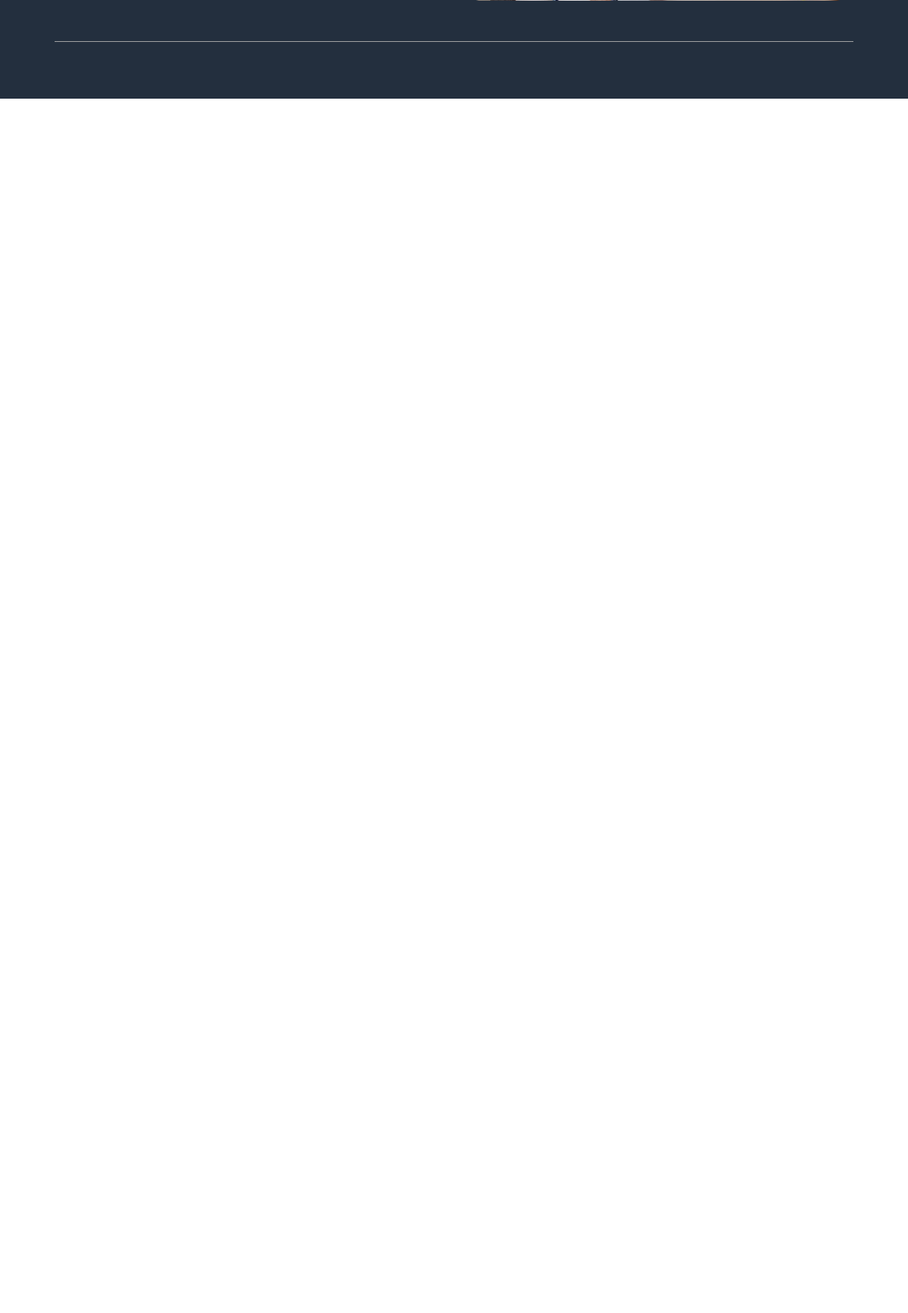
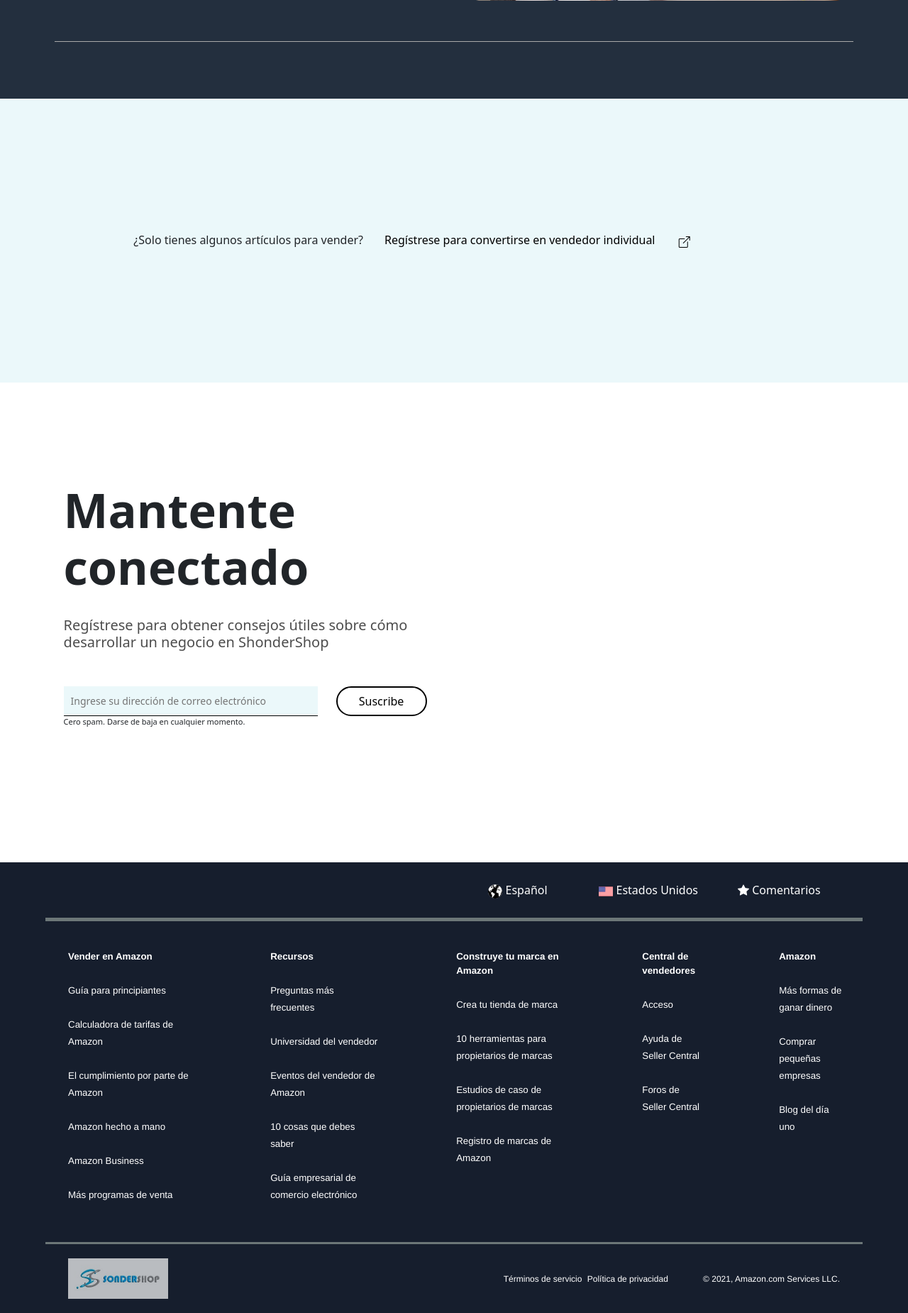
Before and after one commit to pitersoft/pry_son_sho, a PHP site: page / in a window 1280 px wide. Shown: the part 1844-3694 px from the top of the page at 71% size. Before the commit the page ends 1983 px from the top, so only its background shows below. Run offline with PHP 8.4, Linux system fonts and the light colour scheme; some libraries are stand-ins or nearby versions.

Commit message:
sexto avance 26/02/2021

```diff
--- a/estilo.css
+++ b/estilo.css
@@ -231,3 +242,302 @@
 .ifsl{
 	width: 100%;
 }
+.register{
+	width: 100%;
+    background-color: #EBF8FA;
+	display: flex;
+	flex-direction: row;
+	height: 400px;
+	padding: 190px 0px;
+}
+.rgl1{
+	width: 40%;
+	display: flex;
+	flex-direction: row;
+}
+.rgl2{
+	width: 36%;
+	display: flex;
+	flex-direction: row;
+}
+.h61{
+	width: 100%;
+	text-align: right;
+}
+.lire{
+	width: 100%;
+	display: flex;
+	flex-direction: row;
+	text-decoration: none;
+	transition-property: color, padding;
+	transition-duration:  0.5s;
+	color: #000;
+}
+.lire:hover{
+	color: #0098D8;
+	padding: 0px 0px 0px 10px;
+}
+.h62{
+	width: 99%;
+	margin-left: 30px;
+	margin-right: 0px;
+}
+.h62:hover{
+	color: #000;
+}
+.suscribir{
+	width: 100%;
+	padding: 100px 0px 150px 0px;
+}
+.container-s{
+	width: 40%;
+	margin-left: 7%;
+}
+.container-s form{
+	width: 100%;
+	display: flex;
+	flex-direction: row;
+	justify-content: space-around;
+	flex-wrap: wrap;
+}
+.s-h1{
+	width: 100%;
+	font-size: 50pt;
+	margin-bottom: 30px;
+}
+.s-h5{
+	width: 100%;
+	color: rgba(0, 0, 0, 0.7);
+	margin-bottom: 50px;
+}
+.s-email{
+	width: 70%;
+    background-color: #EBF8FA;
+    border-left-right-top: 0px solid transparent;
+    border-bottom: 1px solid #000;
+    padding: 10px;
+	font-size: 14px;
+}
+.s-suscribir{
+	width: 25%;
+	border-radius: 30px;
+	background-color: #fff;
+	border: 2px solid #000;
+	color: #000;
+	margin-left: 5%;
+}
+.s-span{
+	width: 100%;
+	font-size: 11px;
+}
+footer{
+	width: 100%;
+	background-color: #161E2D;
+}
+.f1{
+	width: 90%;
+	margin: 0px 5%;
+	padding-left: 45%;
+	border-bottom: 2px solid #6C7778;
+}
+.btn-foo{
+	width: 180px;
+	color: #fff;
+	margin: 20px 0px;
+}
+.btn-foo:hover{
+	background-color: #232F3E;
+	border-radius: 20px;
+	color: #fff;
+}
+.mundo{
+	width: 13%;
+	border-radius: 100%;
+}
+.eu{
+	width: 13%;
+}
+
+#f2{
+	width: 90%;
+	display: flex;
+	flex-direction: row;
+	justify-content: space-between;
+	border-top: 3px solid #6C7778;
+	border-bottom: 3px solid #6C7778;
+	margin: 0px 5%;
+	padding: 40px 0px;
+}
+.c1{
+	width: 18%;
+	list-style: none;
+}
+.c2{
+	width: 16%;
+	list-style: none;
+}
+.c3{
+	width: 16%;
+	list-style: none;
+}
+.c4{
+	width: 10%;
+	list-style: none;
+}
+.c5{
+	width: 11%;
+	margin-right: 2%;
+	list-style: none;
+}
+.titulo{
+	width: 100%;
+	font-family: AEmb , Helvetica, Arial, sans-serif;
+	font-size: 10pt;
+	color: #fff;
+}
+.url{
+	width: 100%;
+	font-family: AEmb , Helvetica, Arial, sans-serif;
+	font-size: 10pt;
+	color: #fff;
+	text-decoration: none;
+}
+.url:hover{
+	border-bottom: 2px solid #0099D9;
+	color: #fff;
+}
+.f3{
+	width: 85%;
+	margin: 0px 7.5%;
+	padding: 20px 0px;
+	display: flex;
+	flex-direction: row;
+}
+.f3 img{
+	width: 13%;
+	opacity: 0.7;
+}
+#footer-content{
+	width: 45%;
+	display: flex;
+	flex-direction: row;
+	justify-content: space-around;
+	margin-left: 43%;
+}
+#footer-content a{
+	font-family: AEmb , Helvetica, Arial, sans-serif;
+	font-size: 9pt;
+	width: 25%;
+	text-align: center;
+	color: #fff;
+	text-decoration: none;
+	padding-top: 20px;
+}
+#footer-content a:hover{
+	border-bottom: 2px solid #0099D9;
+}
+#footer-content p{
+	font-family: AEmb , Helvetica, Arial, sans-serif;
+	font-size: 9pt;
+	width: 50%;
+	text-align: right;
+	color: #fff;
+	padding-top: 20px;
+}
+form{
+	width: 100%;
+	background-color: #fff;
+	padding: 40px 0px;
+	display: flex;
+	flex-direction: row;
+	justify-content: space-around;
+	flex-wrap: wrap;
+}
+form span{
+	width: 90%;
+    margin-left: 10%;
+    font-size: 16pt;
+}
+.estrellas{
+	width: 90%;
+    margin-left: 10%;
+	display: flex;
+	flex-direction: row;
+	margin-bottom: 50px;
+	margin-top: 15px;
+}
+.estrellas input{
+	width: 10%;
+	display: none;
+}
+.estrellas label{
+	width: 50px;
+	height: 50px;
+	margin: 0px 0px 0px 10px;
+	background-color: rgba(0, 0, 0, 0.1);
+	border-radius: 100%;
+}
+.estrellas label .est{
+	width: 100%;
+	height: 100%;
+	clip-path: polygon(50% 0%, 61% 35%, 98% 35%, 68% 57%, 79% 91%, 50% 70%, 21% 91%, 32% 57%, 2% 35%, 39% 35%);
+	background-color: #fff;
+}
+.estrellas label .est:hover{
+	background-color: #daa520;
+}
+.rea select{
+	width: 45%;
+	border: 1px solid #000;
+	border-radius: 5px;
+    margin-left: 10%;
+    padding: 20px 10px;
+    margin-right: 44%;
+    margin-top: 15px;
+    margin-bottom: 15px;
+}
+.rea select option{
+	width: 80%;
+    margin-left: 5%;
+    padding: 20px 10px;
+}
+.rea textarea{
+	width: 80%;
+    margin-left: 10%;
+    margin-top: 15px;
+    border-radius: 5px;
+    border: 1px solid #000;
+    padding: 25px 15px 15px 15px;
+    height: 150px;
+    margin-right: 7%;
+}
+#privace{
+	width: 50%;
+	margin-top: 90px;
+}
+#privace p{
+	width: 100%;
+	border-radius: 5px;
+	clip-path: polygon(0% 0%, 100% 0%, 100% 92%, 56% 92%, 49% 100%, 41% 92%, 0 92%);
+	padding: 15px 15px 30px 15px;
+	background-color: #232F3E;
+	color: #fff;
+	font-family: AEmb , Helvetica, Arial, sans-serif;
+	display: none;
+}
+#privace a{
+	width: 100%;
+    margin-left: 10%;
+    color: #636D6e;
+}
+#enviar{
+	width: 100px;
+    margin-left: 10%;
+    background-color: #636D6e;
+    color: #fff;
+    font-family: AEmb , Helvetica, Arial, sans-serif;
+	font-size: 18px;
+	border-radius: 50px;
+	padding: 10px 0px;
+	margin-top: 80px;
+}
--- a/index.html
+++ b/index.html
@@ -9,19 +9,19 @@
     <link href="https://cdn.jsdelivr.net/npm/bootstrap@5.0.0-beta2/dist/css/bootstrap.min.css" rel="stylesheet" integrity="sha384-BmbxuPwQa2lc/FVzBcNJ7UAyJxM6wuqIj61tLrc4wSX0szH/Ev+nYRRuWlolflfl" crossorigin="anonymous">
     <link rel="stylesheet" href="https://cdn.jsdelivr.net/npm/bootstrap-icons@1.4.0/font/bootstrap-icons.css">
 
-    <title>Vender en Amazon | Desarrolle su negocio de comercio electrónico</title>
+    <title>Vender en ShonderShop | Desarrolle su negocio de comercio electrónico</title>
 	<link rel="stylesheet" type="text/css" href="estilo.css">
 	<link rel="shortcut icon" href="img/ico.ico" />
   </head>
   <body>
   	<header>
-  		<img src="img/logo.png">
+  		<img src="img/logo.jpeg">
 	    <ul class="nav nav-pills">
 		  <li class="nav-item dropdown">
 		    <a class="nav-link link-dark dropdown-toggle" data-bs-toggle="dropdown" href="#" role="button" aria-expanded="false">Comienzo</a>
 		    <ul class="dropdown-menu">
-		      <li><a class="dropdown-item" href="#">Cómo vender en Amazon</a></li>
-		      <li><a class="dropdown-item" href="#">Qué vender en Amazon</a></li>
+		      <li><a class="dropdown-item" href="#">Cómo vender en ShonderShop</a></li>
+		      <li><a class="dropdown-item" href="#">Qué vender en ShonderShop</a></li>
 		      <li><a class="dropdown-item" href="#">Costos de venta</a></li>
 		      <li><a class="dropdown-item" href="#">Programas de venta</a></li>
 		      <li><a class="dropdown-item" href="#">Envío y cumplimiento</a></li>
@@ -32,9 +32,9 @@
 		    <ul class="dropdown-menu">
 		      <li><a class="dropdown-item" href="#">Construye una tienda online</a></li>
 		      <li><a class="dropdown-item" href="#">Lanza tu propia marca</a></li>
-		      <li><a class="dropdown-item" href="#">Cumplimiento de Amazon (FBA)</a></li>
+		      <li><a class="dropdown-item" href="#">Cumplimiento de ShonderShop (FBA)</a></li>
 		      <li><a class="dropdown-item" href="#">Comercio electrónico internacional</a></li>
-		      <li><a class="dropdown-item" href="#">Anúnciese en Amazon</a></li>
+		      <li><a class="dropdown-item" href="#">Anúnciese en ShonderShop</a></li>
 		    </ul>
 		  </li>
 		  <li class="nav-item dropdown">
@@ -57,7 +57,7 @@
 		    </ul>
 		  </li>
 		</ul>
-		<button type="button" class="btn btn-warning">Inscribirse</button>
+		<button type="button" class="btn btn-ins">Inscribirse</button>
 
 
 		<p>
@@ -66,8 +66,8 @@
 		  </a>
 		</p>
 	</header>
-	<div class="collapse" id="collapseExample">
-		<div class="card card-body">
+	<div class="collapse buscar" id="collapseExample">
+		<div class="card">
 			<button type="button" class="btn-close btn-close-white " aria-label="Close" data-bs-toggle="collapse" href="#collapseExample" role="button" aria-expanded="false" aria-controls="collapseExample"></button>
 			<div class="container-fluid">
 			      <input class="form-control me-2" type="search" placeholder="Buscar" aria-label="Search">
@@ -76,15 +76,15 @@
 			 </div>
 			<div class="contsearch">
 				<span><strong>Enlaces rápidos:</strong></span>
-				<a class="vdr" href=""><strong>Vender en Amazon</strong></a>
-				<a class="cpa" href=""><strong>El cumplimiento por parte de Amazon</strong></a>
+				<a class="vdr" href=""><strong>Vender en ShonderShop</strong></a>
+				<a class="cpa" href=""><strong>El cumplimiento por parte de ShonderShop</strong></a>
 			</div>
 		</div>
 	</div>
 	<div id="inicio">
 		<div class="row g-0">
 		  <div class="col-sm-6 col-md-7 n11">
-			  	<h1><strong>Conviértete en vendedor de Amazon</strong></h1>
+			  	<h1><strong>Conviértete en vendedor de ShonderShop</strong></h1>
 				<a href=""><strong>Inscribirse</strong></a>
 				<span>$ 39.99 al mes + tarifas de venta</span>
 		  </div>
@@ -100,7 +100,7 @@
 				  <img src="https://m.media-amazon.com/images/G/01/sp-marketing-toolkit/guides/design/iconography/Desktop_Computer._CB424651243_.svg" class="card-img-top" alt="...">
 				  <div class="card-body">
 				    <h5 class="card-title h2">Llega a millones</h5>
-				    <p class="card-text">Nuevas nuevas empresas y empresas Fortune 500. B2B y B2C. Propietarios de marcas y revendedores. Todos venden en Amazon por una razón: 300 millones de clientes compran en nuestras tiendas en todo el mundo.</p>
+				    <p class="card-text">Nuevas nuevas empresas y empresas Fortune 500. B2B y B2C. Propietarios de marcas y revendedores. Todos venden en ShonderShop por una razón: 300 millones de clientes compran en nuestras tiendas en todo el mundo.</p>
 				  </div>
 				  <div class="card-body">
 				    <a href="#" class="card-link"><strong>Cómo funciona</strong></a>
@@ -115,7 +115,7 @@
 				  <img src="https://m.media-amazon.com/images/G/01/sp-marketing-toolkit/guides/design/iconography/Shipping._CB424651256_.svg" class="card-img-top" alt="...">
 				  <div class="card-body">
 				    <h5 class="card-title h2">Entregar sonrisas</h5>
-				    <p class="card-text">Déjanos el envío, las devoluciones y el servicio al cliente con Fulfillment by Amazon (FBA). ¿Quiere encargarse del envío usted mismo? Tu también puedes hacer eso.</p>
+				    <p class="card-text">Déjanos el envío, las devoluciones y el servicio al cliente con Fulfillment by ShonderShop (FBA). ¿Quiere encargarse del envío usted mismo? Tu también puedes hacer eso.</p>
 				  </div>
 				  <div class="card-body">
 				    <a href="#" class="card-link"><strong>Explore el envío</strong></a>
@@ -166,7 +166,7 @@
 					</div>
 			    </div>
 			    <div class="col nset">
-			     	<div id="carouselExampleControls" class="carousel slide" data-bs-ride="carousel">
+			     	<div id="carouselExampleControlsS" class="carousel slide" data-bs-ride="carousel">
 					  <div class="carousel-inner txal">
 					    <div class="carousel-item active" data-bs-interval="5000">
 					      	<span>01 / 04</span>
@@ -181,7 +181,7 @@
 					      <span>04 / 04</span>
 					    </div>
 					  </div>
-					  <button class="carousel-control-prev" type="button" data-bs-target="#carouselExampleControlss"  data-bs-slide="prev">
+					  <button class="carousel-control-prev" type="button" data-bs-target="#carouselExampleControls"  data-bs-slide="prev">
 					    <span class="carousel-control-prev-icon" aria-hidden="true"></span>
 					    <span class="visually-hidden">Previous</span>
 					  </button>
@@ -198,7 +198,7 @@
 			    <div class="carousel-item active slcont" data-bs-interval="5000">
 			    	<div class="row">
 					    <div class="col txsli">
-					     	<p class="h2 s1">Desde 2000, empresas de todos los tamaños han aumentado sus ventas y han alcanzado nuevos clientes con Amazon.</p>
+					     	<p class="h2 s1">Desde 2000, empresas de todos los tamaños han aumentado sus ventas y han alcanzado nuevos clientes con ShonderShop.</p>
 					    </div>
 					    <div class="col slcont-0">
 					      	<!-- Button trigger modal -->
@@ -226,7 +226,7 @@
 			    <div class="carousel-item slcont" data-bs-interval="5000">
 			    	<div class="row">
 					    <div class="col txsli">
-					      	<p class="h2">Desde 2000, empresas de todos los tamaños han aumentado sus ventas y han alcanzado nuevos clientes con Amazon.</p>
+					      	<p class="h2">Desde 2000, empresas de todos los tamaños han aumentado sus ventas y han alcanzado nuevos clientes con ShonderShop.</p>
 					    </div>
 					    <div class="col slcont-0">
 					      	<!-- Button trigger modal -->
@@ -258,7 +258,7 @@
 			    <div class="carousel-item slcont" data-bs-interval="5000">
 			    	<div class="row">
 					    <div class="col txsli">
-					      	<p class="h2">Desde 2000, empresas de todos los tamaños han aumentado sus ventas y han alcanzado nuevos clientes con Amazon.</p>
+					      	<p class="h2">Desde 2000, empresas de todos los tamaños han aumentado sus ventas y han alcanzado nuevos clientes con ShonderShop.</p>
 					    </div>
 					    <div class="col slcont-0">
 					     	<!-- Button trigger modal -->
@@ -322,7 +322,197 @@
 			  </div>
 			</div>
 		</div>
+		<div class="register">
+			<div class="rgl1">
+			    <div class="h6 h61">¿Solo tienes algunos artículos para vender?</div>
+			</div>
+			<div class="rgl2">
+			    <a class="lire" href=""><div class="h6 h62">Regístrese para convertirse en vendedor individual</div> <i class="bi bi-box-arrow-up-right"></i></a>
+			</div>
+		</div>
+		<div class="suscribir">
+			<div class="container-s">
+				<form>
+					<h1 class="s-h1"><strong>Mantente conectado</strong></h1>
+					<h5 class="s-h5">Regístrese para obtener consejos útiles sobre cómo desarrollar un negocio en ShonderShop</h5>
+					<input class="s-email" type="email" name="email" placeholder="Ingrese su dirección de correo electrónico">
+					<input class="s-suscribir" type="submit" name="" value="Suscribe">
+					<smmall class="s-span">Cero spam. Darse de baja en cualquier momento.</smmall>
+				</form>
+			</div>
+		</div>
 	</div>
+	<footer>
+		<div class="f1">
+			<!-- Button trigger modal -->
+			<button type="button" class="btn btn-foo" data-bs-toggle="modal" data-bs-target="#exampleModalf1">
+				<img class="mundo" src="img/mundo.png">
+			  	<span>Español</span>
+			</button>
+
+			<!-- Modal -->
+			<div class="modal fade" id="exampleModalf1" tabindex="-1" aria-labelledby="exampleModalLabel" aria-hidden="true">
+			  <div class="modal-dialog">
+			    <div class="modal-content">
+			      <div class="modal-header">
+			        <h5 class="modal-title" id="exampleModalLabel">Modal title</h5>
+			        <button type="button" class="btn-close" data-bs-dismiss="modal" aria-label="Close"></button>
+			      </div>
+			      <div class="modal-body">
+			        	<h1><strong>Seleccione su idioma preferido</strong></h1>
+			        	<input type="checkbox" name="" id="eeuu">
+			        	<label for="eeuu" class="h1 eeuu">Inglés - EE. UU.</label>
+			        	<input type="checkbox" name="" id="us">
+			        	<label for="us" class="h1 us">Español - US</label>
+			        	<input type="checkbox" name="" id="cn">
+			        	<label for="cn" class="h1 cn">Chino-CN</label>
+			      </div>
+			    </div>
+			  </div>
+			</div>
+			<!-- Button trigger modal -->
+			<button type="button" class="btn btn-foo" data-bs-toggle="modal" data-bs-target="#exampleModalf2">
+			  	<img class="eu" src="img/estados-unidos.svg">
+			  	<span>Estados Unidos</span>
+			</button>
+
+			<!-- Modal -->
+			<div class="modal fade" id="exampleModalf2" tabindex="-1" aria-labelledby="exampleModalLabel" aria-hidden="true">
+			  <div class="modal-dialog">
+			    <div class="modal-content">
+			      <div class="modal-header">
+			        <h5 class="modal-title" id="exampleModalLabel">Modal title</h5>
+			        <button type="button" class="btn-close" data-bs-dismiss="modal" aria-label="Close"></button>
+			      </div>
+			      <div class="modal-body">
+			        ...
+			      </div>
+			      <div class="modal-footer">
+			        <button type="button" class="btn btn-secondary" data-bs-dismiss="modal">Close</button>
+			        <button type="button" class="btn btn-primary">Save changes</button>
+			      </div>
+			    </div>
+			  </div>
+			</div>
+			<!-- Button trigger modal -->
+			<button type="button" class="btn btn-foo" data-bs-toggle="modal" data-bs-target="#exampleModalf3">
+				<i class="bi bi-star-fill"></i>
+			  	<span>Comentarios</span>
+			</button>
+
+			<!-- Modal -->
+			<div class="modal fade" id="exampleModalf3" tabindex="-1" aria-labelledby="exampleModalLabel" aria-hidden="true">
+			  <div class="modal-dialog">
+			    <div class="modal-content">
+			      <div class="modal-header">
+			        <h5 class="modal-title" id="exampleModalLabel">Califica esta página</h5>
+			        <button type="button" class="btn-close" data-bs-dismiss="modal" aria-label="Close"></button>
+			      </div>
+			      <div class="modal-body">
+			        	<form class="rea" method="post">
+							<span>Califica tu experiencia con esta página</span>
+							<div class="estrellas">
+								<input type="checkbox" name="unaes" id="e1">
+								<label for="e1"><div class="est"></div></label>
+								<input type="checkbox" name="doses" id="e2">
+								<label for="e2"><div class="est"></div></label>
+								<input type="checkbox" name="treses" id="e3">
+								<label for="e3"><div class="est"></div></label>
+								<input type="checkbox" name="cuatroes" id="e4">
+								<label for="e4"><div class="est"></div></label>
+								<input type="checkbox" name="cincoes" id="e5">
+								<label for="e5"><div class="est"></div></label>
+							</div>
+							<span>Asunto de retroalimentación</span>
+							<select>
+								<option selected="" disabled="">Seleccionar tema</option>
+								<option>Sugerencia</option>
+								<option>Cumplido</option>
+								<option>Contenido del sitio web</option>
+								<option>incoveniente técnico</option>
+								<option>Otro</option>
+							</select>
+							<span>Indíquenos el motivo de su calificación</span>
+							<textarea placeholder="Ingrese sus comentarios aquí"></textarea>
+							<div id="privace">
+								<p>Los datos personales o sensibles no son necesarios para completar esta encuesta y no deben proporcionarce. Al enviar mis comentarios, declaro y garantizo que no se han incluido en mis respuestas datos personales o sensibles(por ejemplo: nombres, direcciones, números de teléfono o direcciones de correo electrónico).</p>
+								<a href="">Declaración de privacidad</a>
+							</div>
+							<input type="submit" name="enviar" id="enviar">
+						</form>
+			      </div>
+			    </div>
+			  </div>
+			</div>
+		</div>
+		<div id="f2">
+				<ul class="c1">
+					<li class="titulo"><strong>Vender en Amazon</strong></li>
+					<br>
+					<li><a class="url" href="">Guía para principiantes</a></li>
+					<br>
+					<li><a class="url" href="">Calculadora de tarifas de Amazon</a></li>
+					<br>
+					<li><a class="url" href="">El cumplimiento por parte de Amazon</a></li>
+					<br>
+					<li><a class="url" href="">Amazon hecho a mano</a></li>
+					<br>
+					<li><a class="url" href="">Amazon Business</a></li>
+					<br>
+					<li><a class="url" href="">Más programas de venta</a></li>
+				</ul>
+				<ul class="c2">
+					<li class="titulo"><strong>Recursos</strong></li>
+					<br>
+					<li><a class="url" href="">Preguntas más frecuentes</a></li>
+					<br>
+					<li><a class="url" href="">Universidad del vendedor</a></li>
+					<br>
+					<li><a class="url" href="">Eventos del vendedor de Amazon</a></li>
+					<br>
+					<li><a class="url" href="">10 cosas que debes saber</a></li>
+					<br>
+					<li><a class="url" href="">Guía empresarial de comercio electrónico</a></li>
+				</ul>
+				<ul class="c3">
+					<li class="titulo"><strong>Construye tu marca en Amazon</strong></li>
+					<br>
+					<li><a class="url" href="">Crea tu tienda de marca</a></li>
+					<br>
+					<li><a class="url" href="">10 herramientas para propietarios de marcas</a></li>
+					<br>
+					<li><a class="url" href="">Estudios de caso de propietarios de marcas</a></li>
+					<br>
+					<li><a class="url" href="">Registro de marcas de Amazon</a></li>
+				</ul>
+				<ul class="c4">
+					<li class="titulo"><strong>Central de vendedores</strong></li>
+					<br>
+					<li><a class="url" href="">Acceso</a></li>
+					<br>
+					<li><a class="url" href="">Ayuda de Seller Central</a></li>
+					<br>
+					<li><a class="url" href="">Foros de Seller Central</a></li>
+				</ul>
+				<ul class="c5">
+					<li class="titulo"><strong>Amazon</strong></li>
+					<br>
+					<li><a class="url" href="">Más formas de ganar dinero</a></li>
+					<br>
+					<li><a class="url" href="">Comprar pequeñas empresas</a></li>
+					<br>
+					<li><a class="url" href="">Blog del día uno</a></li>
+				</ul>
+		</div>
+		<div class="f3">
+			<img src="img/logo.jpeg" alt="">
+			<div id="footer-content">
+				<a href="">Términos de servicio</a>
+				<a href="">Política de privacidad</a>
+				<p>&copy 2021, Amazon.com Services LLC.</p>
+			</div>
+		</div>
+	</footer>
 
     <!-- Optional JavaScript; choose one of the two! -->
 
```
Also changed, not shown: other parts of estilo.css (+18 -7 lines), img/ico.ico, img/logo.jpeg (added), img/logo.png (deleted).
